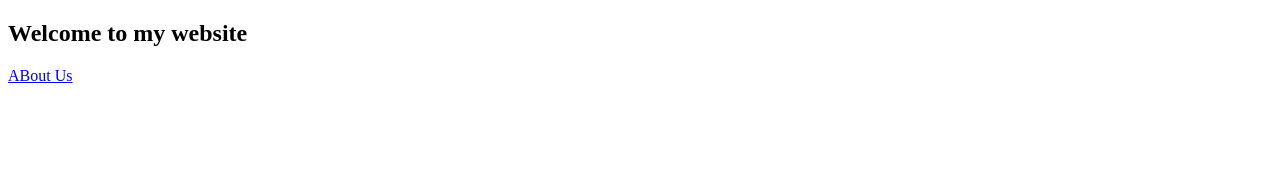
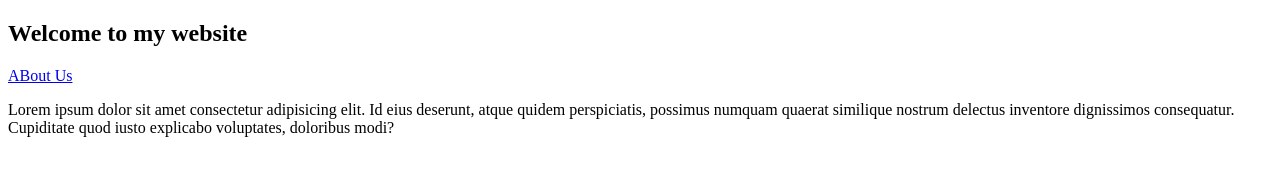
Before and after one commit to sumitmern123/mypro, a plain HTML site: page index.html in a window 1280 px wide. Drawn offline with Linux system fonts and the light colour scheme.

Commit message:
xyz data

```diff
--- a/index.html
+++ b/index.html
@@ -9,5 +9,6 @@
 <body>
     <h2> Welcome to my website</h2>
     <a href="about.html"> ABout Us</a>
+    <p> Lorem ipsum dolor sit amet consectetur adipisicing elit. Id eius deserunt, atque quidem perspiciatis, possimus numquam quaerat similique nostrum delectus inventore dignissimos consequatur. Cupiditate quod iusto explicabo voluptates, doloribus modi?</p>
 </body>
 </html>
```
